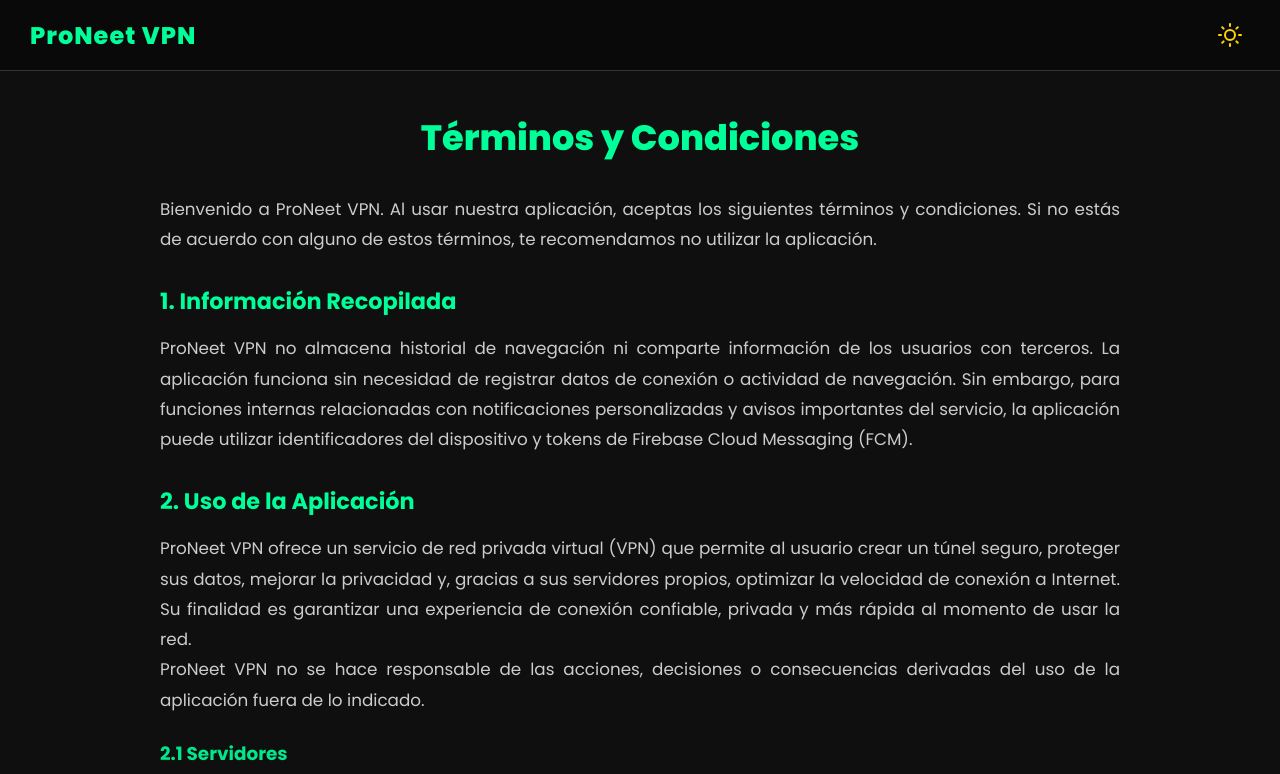
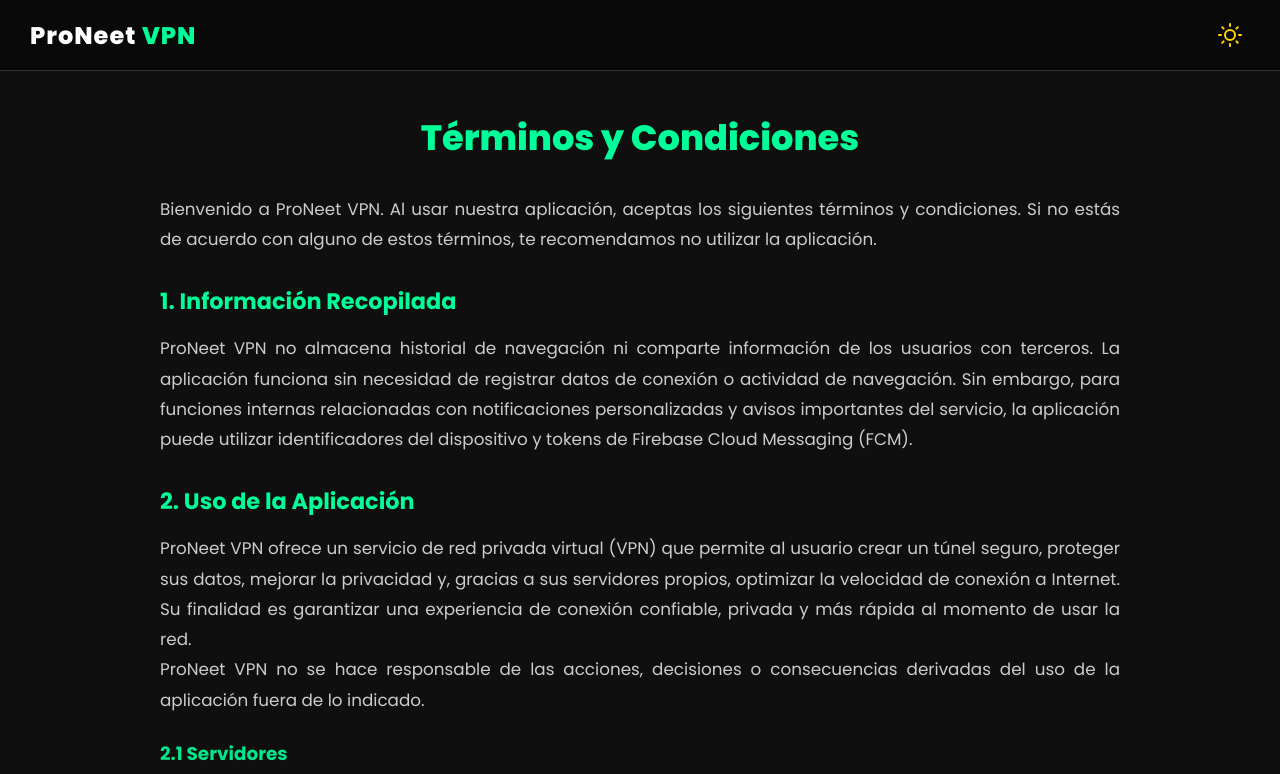
Before and after one commit to ProNeet-27/terminos-proneet, a plain HTML site: page index.html in a window 1280 px wide. Shown: the top 774 px of the page. Drawn offline with Linux system fonts and the light colour scheme.

Commit message:
Update index.html

```diff
--- a/index.html
+++ b/index.html
@@ -68,7 +68,20 @@
       transition: background-color 0.5s ease;
     }
 
-    .brand { font-size: 1.5rem; font-weight: 800; color: var(--primary); letter-spacing: 1px; }
+
+/* Logotipo ProNeet VPN: blanco y verde */
+.brand {
+    font-size: 1.5rem;
+    font-weight: 800;
+    color: var(--text-main);
+    letter-spacing: 1px;
+}
+
+/* Solo VPN tendrá el color verde original */
+.brand span {
+    color: var(--primary);
+}
+
 
     /* BOTÓN TEMA */
     .btn-tema {
@@ -163,7 +176,7 @@
 <body class="modo-oscuro"> <!-- Asegura que arranque en modo oscuro por defecto -->
 
   <header>
-    <div class="brand">ProNeet VPN</div>
+   <div class="brand">ProNeet <span>VPN</span></div>
     <button id="btn-tema" class="btn-tema" aria-label="Cambiar tema">
       <svg class="icono-luna" xmlns="http://www.w3.org/2000/svg" viewBox="0 0 24 24" fill="none" stroke="currentColor" stroke-width="2" stroke-linecap="round" stroke-linejoin="round"><path d="M21 12.79A9 9 0 1 1 11.21 3 7 7 0 0 0 21 12.79z"></path></svg>
       <svg class="icono-sol" xmlns="http://www.w3.org/2000/svg" viewBox="0 0 24 24" fill="none" stroke="currentColor" stroke-width="2" stroke-linecap="round" stroke-linejoin="round"><circle cx="12" cy="12" r="5"></circle><line x1="12" y1="1" x2="12" y2="3"></line><line x1="12" y1="21" x2="12" y2="23"></line><line x1="4.22" y1="4.22" x2="5.64" y2="5.64"></line><line x1="18.36" y1="18.36" x2="19.78" y2="19.78"></line><line x1="1" y1="12" x2="3" y2="12"></line><line x1="21" y1="12" x2="23" y2="12"></line><line x1="4.22" y1="19.78" x2="5.64" y2="18.36"></line><line x1="18.36" y1="5.64" x2="19.78" y2="4.22"></line></svg>
```
